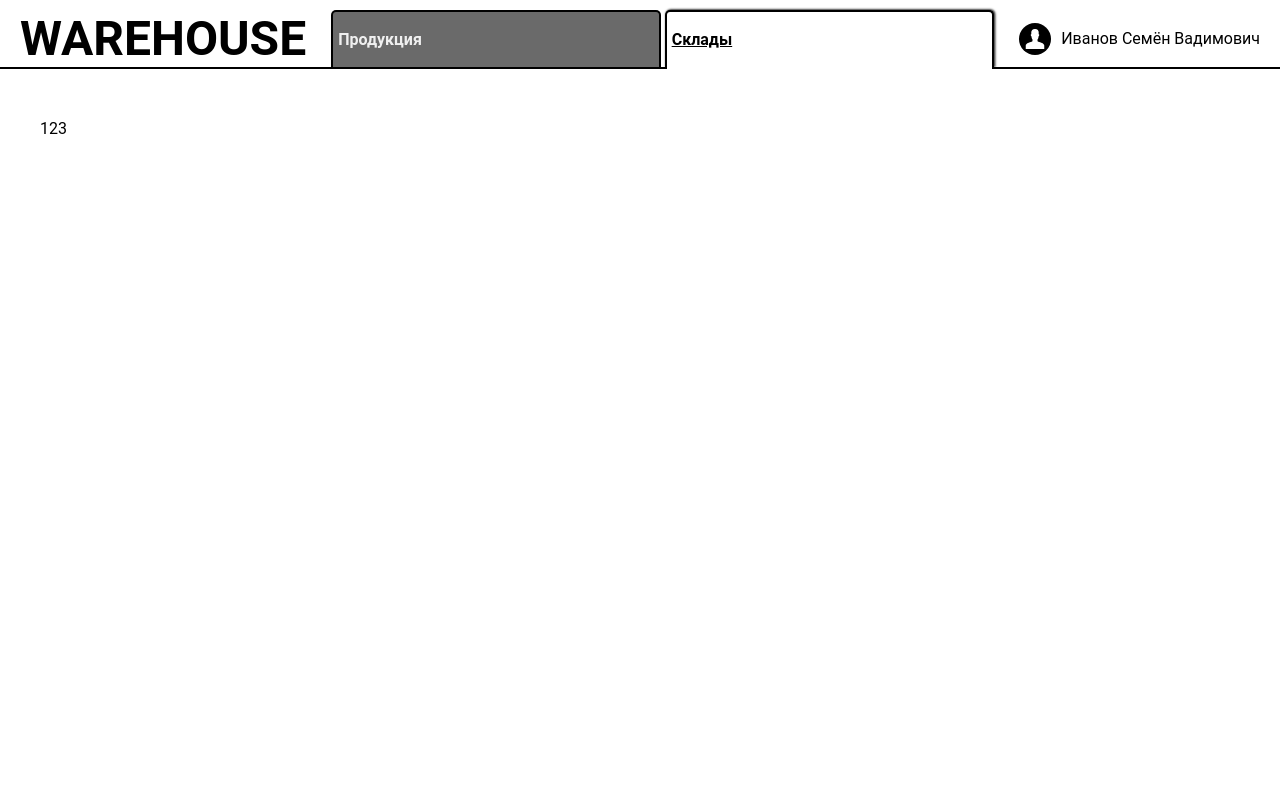
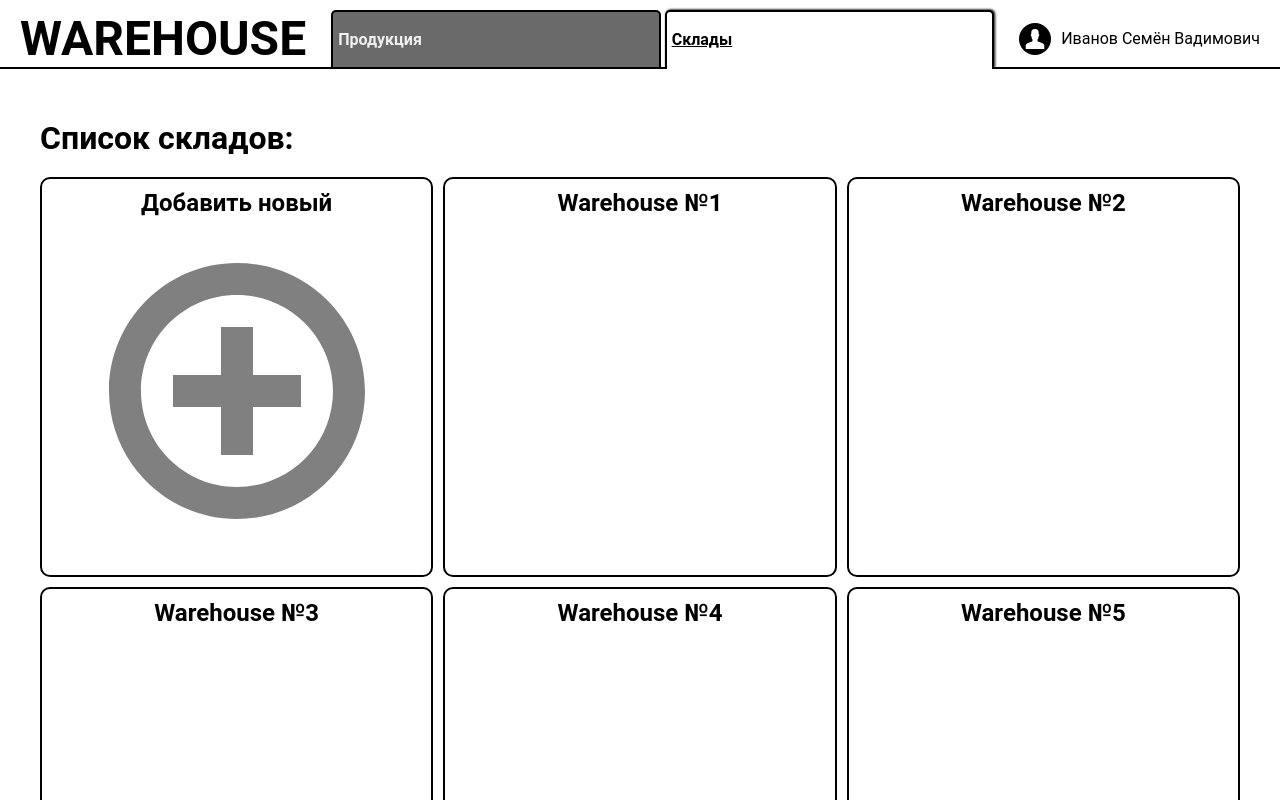
Before and after one commit to SemyonIvanov/warehouse, a React (Create React App) app: page /warehouses in a window 1280 px wide. Shown: the top 800 px of the page. Built offline with nearby package versions, Linux system fonts and the light colour scheme.

Commit message:
create warehouses page

```diff
--- a/src/components/templates/CardList/CardList.tsx
+++ b/src/components/UI/organisms/CardList/CardList.tsx
@@ -6,12 +6,12 @@ import { AddNewCard, Card, ListWrapper } from './styledComponents';
 
 interface CardListProps {
   list: { id: number; name: string }[];
-  addNewEl: Dispatch<SetStateAction<boolean>>;
+  setOpen: Dispatch<SetStateAction<boolean>>;
 }
 
-export const CardList: FC<CardListProps> = ({ list, addNewEl }) => (
+export const CardList: FC<CardListProps> = ({ list, setOpen }) => (
   <ListWrapper>
-    <Card onClick={() => addNewEl(true)}>
+    <Card onClick={() => setOpen(true)}>
       <H3>Добавить новый</H3>
       <AddNewCard />
     </Card>
--- a/src/components/pages/MainPage/MainPage.tsx
+++ b/src/components/pages/MainPage/MainPage.tsx
@@ -3,10 +3,10 @@ import { FC, useState } from 'react';
 import { mockProducts } from 'src/mockData';
 
 import { MainPageWrapper } from 'src/components/pages/MainPage/styledComponents';
-import { CardList } from 'src/components/templates/CardList';
 import { Modal } from 'src/components/UI/atoms/Modal';
 import { H2 } from 'src/components/UI/atoms/typography/styledComponents';
 import { ProductAddForm } from 'src/components/UI/molecules/ProductAddForm';
+import { CardList } from 'src/components/UI/organisms/CardList';
 
 export const MainPage: FC = () => {
   const [products, setProducts] = useState(mockProducts);
@@ -15,7 +15,7 @@ export const MainPage: FC = () => {
   return (
     <MainPageWrapper>
       <H2>Список продукции:</H2>
-      <CardList list={products} addNewEl={setIsOpenModal} />
+      <CardList list={products} setOpen={setIsOpenModal} />
       <Modal isOpen={isOpenModal} onClose={() => setIsOpenModal(false)}>
         <ProductAddForm setProducts={setProducts} onClose={() => setIsOpenModal(false)} />
       </Modal>
--- a/src/components/pages/WarehousesPage/WarehousesPage.tsx
+++ b/src/components/pages/WarehousesPage/WarehousesPage.tsx
@@ -1,3 +1,24 @@
-import { FC } from 'react';
+import { FC, useState } from 'react';
 
-export const WarehousesPage: FC = () => <div>123</div>;
+import { mockWarehouses } from 'src/mockData';
+
+import { WarehousesPageWrapper } from 'src/components/pages/WarehousesPage/styledComponents';
+import { Modal } from 'src/components/UI/atoms/Modal';
+import { H2 } from 'src/components/UI/atoms/typography/styledComponents';
+import { ProductAddForm } from 'src/components/UI/molecules/ProductAddForm';
+import { CardList } from 'src/components/UI/organisms/CardList';
+
+export const WarehousesPage: FC = () => {
+  const [warehouses, setWarehouses] = useState(mockWarehouses);
+  const [isOpenModal, setIsOpenModal] = useState(false);
+
+  return (
+    <WarehousesPageWrapper>
+      <H2>Список складов:</H2>
+      <CardList list={warehouses} setOpen={setIsOpenModal} />
+      <Modal isOpen={isOpenModal} onClose={() => setIsOpenModal(false)}>
+        <ProductAddForm setProducts={setWarehouses} onClose={() => setIsOpenModal(false)} />
+      </Modal>
+    </WarehousesPageWrapper>
+  );
+};
--- /dev/null
+++ b/src/components/pages/WarehousesPage/styledComponents.ts
@@ -0,0 +1,7 @@
+import styled from 'styled-components';
+
+export const WarehousesPageWrapper = styled.div`
+  display: flex;
+  flex-direction: column;
+  gap: 20px;
+`;
--- a/src/mockData.ts
+++ b/src/mockData.ts
@@ -9,3 +9,34 @@ export const mockProducts = [
   { id: 8, name: 'Product №8' },
   { id: 9, name: 'Product №9' },
 ];
+
+export const mockWarehouses = [
+  {
+    id: 1,
+    name: 'Warehouse №1',
+  },
+  {
+    id: 2,
+    name: 'Warehouse №2',
+  },
+  {
+    id: 3,
+    name: 'Warehouse №3',
+  },
+  {
+    id: 4,
+    name: 'Warehouse №4',
+  },
+  {
+    id: 5,
+    name: 'Warehouse №5',
+  },
+  {
+    id: 6,
+    name: 'Warehouse №6',
+  },
+  {
+    id: 7,
+    name: 'Warehouse №7',
+  },
+];
```
Also changed, not shown: src/components/UI/organisms/CardList/index.tsx (renamed from src/components/templates/CardList/index.tsx), src/components/UI/organisms/CardList/styledComponents.ts (renamed from src/components/templates/CardList/styledComponents.ts).
